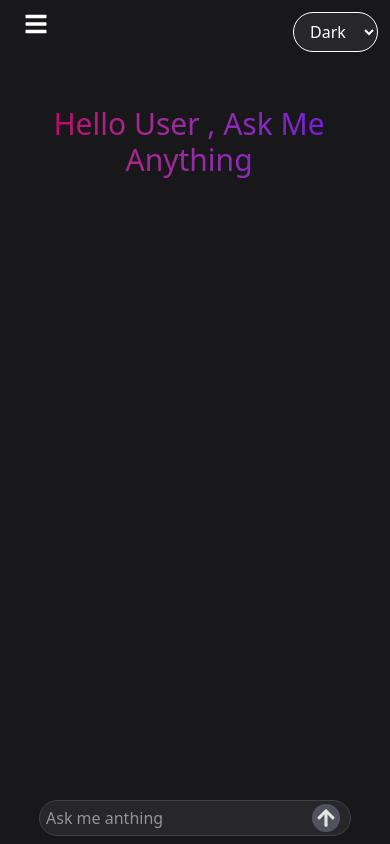
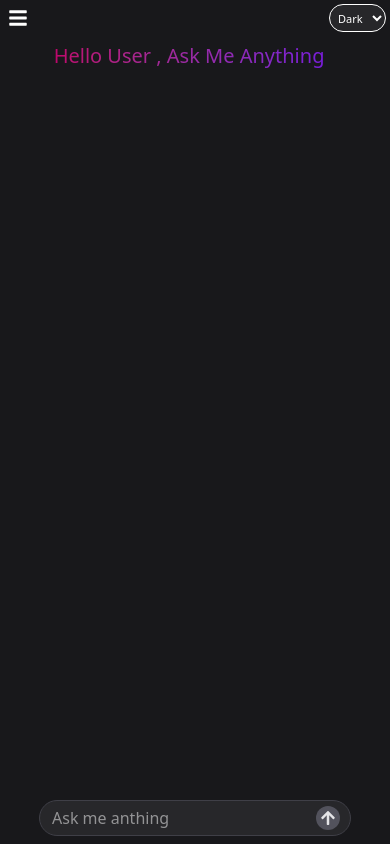
Before and after one commit to jawadpathan1213-sys/react-new-gemini, a React (Vite) app: page / in a window 390 px wide. Built offline with nearby package versions, Linux system fonts and the light colour scheme.

Commit message:
latest updates

```diff
--- a/src/App.jsx
+++ b/src/App.jsx
@@ -130,7 +130,7 @@ const App = () => {
       <div className='grid grid-cols-10 h-screen text-center'>
         <select
           onChange={(e) => setDarkMode(e.target.value)}
-          className='dark:text-white text-black z-40 fixed top-3 right-3 px-3 py-1 dark:bg-zinc-800 bg-zinc-200 border rounded-4xl h-10'
+          className='text-[11px] sm:text-[16px] dark:text-white text-black z-40 fixed sm:top-3 top-1 right-1 sm:right-3 sm:px-3 px-1 sm:py-1 py-0 dark:bg-zinc-800 bg-zinc-200 border rounded-4xl sm:h-10 h-7'
         >
           <option value='dark' className=''>
             Dark
@@ -150,11 +150,11 @@ const App = () => {
         <div className='md:col-span-8 col-span-10  md:w-[80vw] md:absolute md:right-1 w-[99vw]'>
           <div
             ref={scrollToAns}
-            className='h-[75vh] overflow-y-auto pr-2 pb-[15vh]'
+            className='sm:h-[80vh] h-[90vh] overflow-y-auto pr-2 sm:pb-[15vh] pb-1'
           >
             <div className='dark:text-zinc-300 px-[5vw]  md:pr-[3vw] lg:px-[8vw] md:pl-[6vw]'>
               {" "}
-              <h1 className='text-3xl md:text-4xl bg-clip-text text-transparent bg-linear-to-r from-pink-700 to-violet-700 h-20 xl:text-5xl  px-2 min-w-[230px]'>
+              <h1 className='text-xl md:text-4xl sm:2xl bg-clip-text text-transparent bg-linear-to-r from-pink-700 to-violet-700 h-20 xl:text-5xl px-2 '>
                 Hello User , Ask Me Anything
               </h1>
 
@@ -173,7 +173,7 @@ const App = () => {
                   ) : null}
           </div>
           <div
-            className='flex dark:bg-zinc-800 bg-white  dark:text-white  rounded-full border dark:border-zinc-700 border-zinc-500 lg:right-[20vw] lg:left-[35vw] md:right-[10vw] md:left-[30vw] sm:right-[20vw] sm:left-[20vw] right-[10vw] left-[10vw] fixed sm:bottom-[15vh] bottom-2 shadow-[0_0_5px_0.5px_gray] dark:shadow-none sm:p-1 p-0.5'
+            className='flex dark:bg-zinc-800 bg-white  dark:text-white  rounded-full border dark:border-zinc-700 border-zinc-500 lg:right-[20vw] lg:left-[35vw] md:right-[10vw] md:left-[30vw] sm:right-[20vw] sm:left-[20vw] right-[10vw] left-[10vw] fixed sm:bottom-[15vh] bottom-2 shadow-[0_0_5px_0.5px_gray] dark:shadow-none sm:p-1 p-0.5 pl-2'
           >
             <input
               value={question}
@@ -191,7 +191,7 @@ const App = () => {
               className='md:mx-4 mx-2 cursor-pointer '
             >
               <FaArrowUp
-                className={`rounded-full sm:w-9 w-7 sm:h-9 h-7 sm:p-2 p-1 ${
+                className={`rounded-full sm:w-9 w-6 sm:h-9 h-6 sm:p-2 p-1 ${
                   question.trim() === ""
                     ? "dark:bg-zinc-600 bg-zinc-300 dark:text-zinc-200 text-zinc-800"
                     : "dark:text-black dark:bg-zinc-200 bg-zinc-900 text-zinc-50"
--- a/src/components/Answers.jsx
+++ b/src/components/Answers.jsx
@@ -56,7 +56,7 @@ const components = {
 
   return (<>
 
-    <div className='flex w-full '>
+    <div className='flex w-full my-1 sm:my-3'>
       {index === 0 && totalResult > 1 ? (
         <span className='font-medium sm:text-[25px] text-[23px] text-white'>
           {answer}
@@ -70,8 +70,8 @@ const components = {
         <div
           className={
             type === "q"
-              ? "sm:p-3 p-1  md:w-fit md:max-w-[50vw] w-fit sm:text-[16px] text-[11px]" // question card: let it be half width on md+, full on mobile
-              : "md:pl-3 pl-1 md:w-[60vw] sm:text-[16px] text-[11px]"
+              ? " sm:px-3 px-2 md:w-fit md:max-w-[50vw] w-fit sm:text-[16px] text-[11px]" // question card: let it be half width on md+, full on mobile
+              : "md:pl-3 pl-1 my-2 md:w-[60vw] sm:text-[16px] text-[11px]"
           }
         >
           <ReactMarkdown components={components}>{answer}</ReactMarkdown>
--- a/src/components/RecentSearch.jsx
+++ b/src/components/RecentSearch.jsx
@@ -22,12 +22,12 @@ const RecentSearch = ({ setRecentHistory, askQuestion , setSelectedHistory, rece
     console.log(selectedItem)
   }
   return (<>
-        <div className='py-1 px-3 md:hidden flex fixed top-2 left-3 z-40 ' onClick={() => setNav(!nav)}>
-        <FaBars className='dark:text-white text-black text-2xl'/>
+        <div className=' md:hidden flex fixed top-2 left-2 sm:top-3 sm:left-3 z-40 ' onClick={() => setNav(!nav)}>
+        <FaBars className='dark:text-white text-black sm:text-2xl text-xl'/>
         </div>
     <div>
 
-      <div className={`${nav?'block' :'hidden'} md:w-[20vw] md:block min-w-[250px] md:min-w-[200px] col-span-4 dark:bg-zinc-800 bg-zinc-200 w-[40vw] fixed h-screen pt-3 z-30`}>
+      <div className={`${nav?'block' :'hidden'} md:w-[20vw] md:block min-w-[220px] md:min-w-[200px] col-span-4 dark:bg-zinc-800 bg-zinc-200 w-[40vw] fixed h-screen pt-3 z-30`}>
         <h1 className='text-xl dark:text-white flex justify-center items-center gap-2 flex-col relative top-10 md:static'>
           <span>Recent Search</span>
           <span className='flex gap-2'>
```
